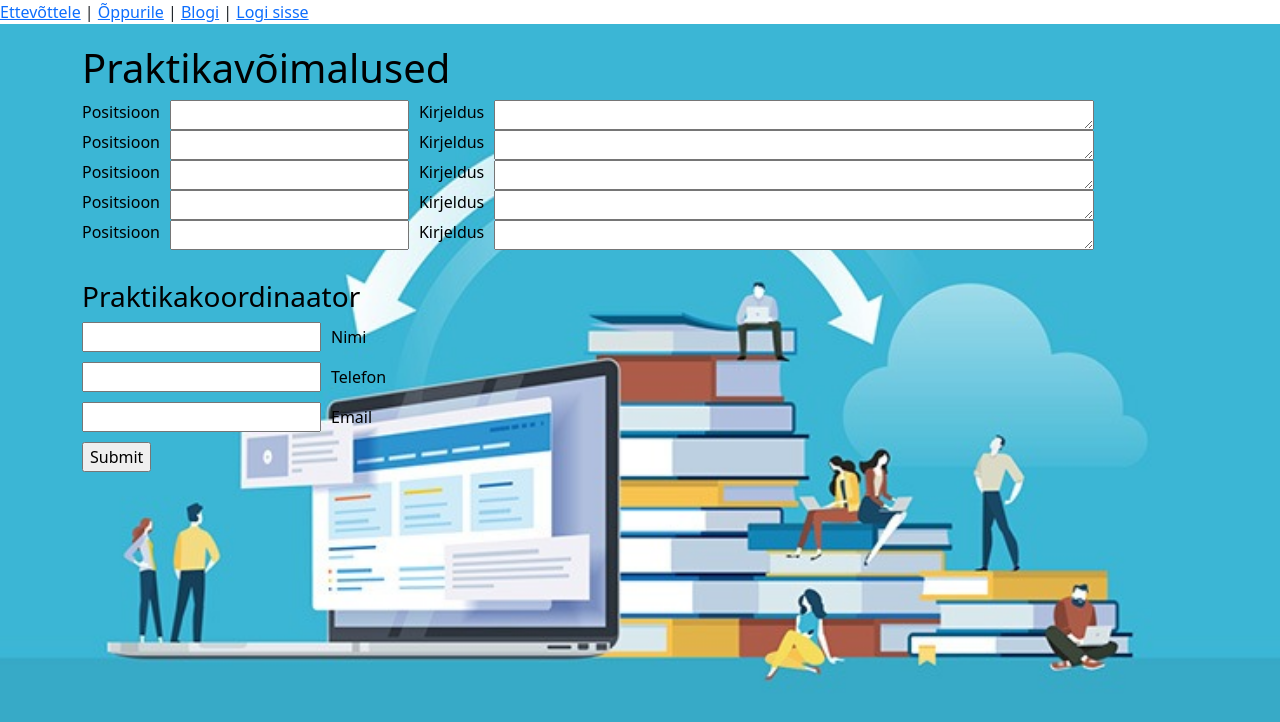
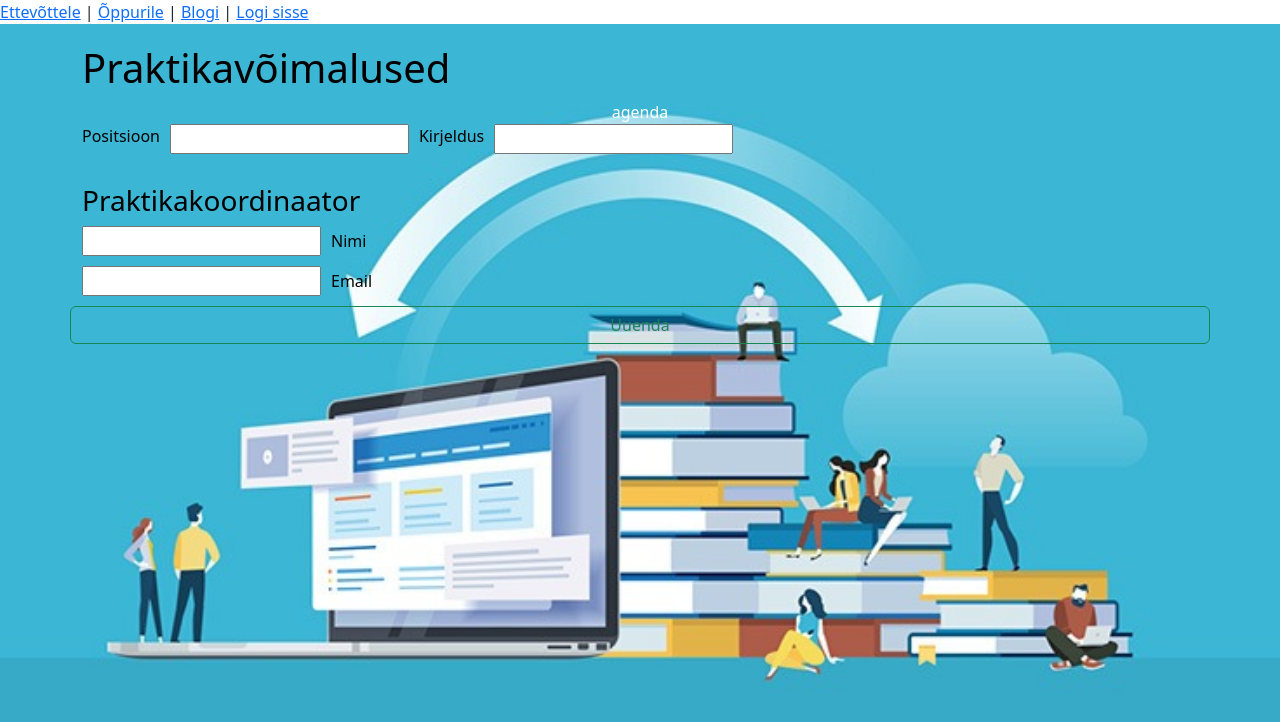
Before and after one commit to SiimSilland/lend36front, a Vue app: page /company/internship in a window 1280 px wide. Shown: the top 722 px of the page. Built offline with nearby package versions, Linux system fonts and the light colour scheme.

Commit message:
Company register view

```diff
--- /dev/null
+++ b/src/services/CompanyService.js
@@ -0,0 +1,13 @@
+import axios from "axios";
+export default {
+
+    sendPostNewCompanyRequest(newCompany) {
+        return axios.post('/company/register', newCompany);
+    },
+    sendPostNewInternshipRequest(internshipDto) {
+        return axios.post('/company/internship', internshipDto);
+    },
+    sendPutNewCompanyProfileRequest(companyProfile) {
+        return axios.put('/company/profile/update', companyProfile);
+    }
+}
--- a/src/services/UserService.js
+++ b/src/services/UserService.js
@@ -6,11 +6,4 @@ export default {
         return axios.post('/user', newStudent);
     },
 
-    sendPostNewCompanyRequest(newCompany) {
-        return axios.post('/company/register', newCompany);
-    },
-    sendPostNewCompanyProfileRequest(companyDto)  {
-        return axios.put('/company/profile/update', companyDto);
-
-    },
-}
+};
--- a/src/views/CompanyInternshipView.vue
+++ b/src/views/CompanyInternshipView.vue
@@ -6,67 +6,29 @@
           <div class="row justify-content-center">
             <h1 class="title">Praktikavõimalused</h1>
 
-            <form action="/action_page.php" style="display: flex; align-items: flex-start; gap: 10px;">
-              <label for="position">Positsioon </label>
-              <input type="text" id="position" name="position" style="vertical-align: top;">
-
+            agenda
+            <form style="display: flex; align-items: flex-start; gap: 10px;">
+              <label for="position">Positsioon</label>
+              <input v-model="newInternship.title" type="text" style="vertical-align: top;" />
               <label for="description">Kirjeldus</label>
-              <textarea id="description" name="description" class="long-input" style="vertical-align: top;"></textarea>
+              <input v-model="newInternship.description" type="text" style="vertical-align: top;" />
             </form>
-
-            <form action="/action_page.php" style="display: flex; align-items: flex-start; gap: 10px;">
-              <label for="position">Positsioon </label>
-              <input type="text" id="position" name="position" style="vertical-align: top;">
-
-              <label for="description">Kirjeldus</label>
-              <textarea id="description" name="description" class="long-input" style="vertical-align: top;"></textarea>
-            </form>
-            <form action="/action_page.php" style="display: flex; align-items: flex-start; gap: 10px;">
-              <label for="position">Positsioon </label>
-              <input type="text" id="position" name="position" style="vertical-align: top;">
-
-              <label for="description">Kirjeldus</label>
-              <textarea id="description" name="description" class="long-input" style="vertical-align: top;"></textarea>
-            </form>
-            <form action="/action_page.php" style="display: flex; align-items: flex-start; gap: 10px;">
-              <label for="position">Positsioon </label>
-              <input type="text" id="position" name="position" style="vertical-align: top;">
-
-              <label for="description">Kirjeldus</label>
-              <textarea id="description" name="description" class="long-input" style="vertical-align: top;"></textarea>
-            </form>
-            <form action="/action_page.php" style="display: flex; align-items: flex-start; gap: 10px;">
-              <label for="position">Positsioon </label>
-              <input type="text" id="position" name="position" style="vertical-align: top;">
-
-              <label for="description">Kirjeldus</label>
-              <textarea id="description" name="description" class="long-input" style="vertical-align: top;"></textarea>
-            </form>
-
-
 
             <div class="spacer"></div>
 
             <h3 class="title">Praktikakoordinaator</h3>
 
-            <form action="/action_page.php">
             <div class="form-group">
-                <input type="text" id="name" name="name">
+              <input v-model="newInternship.name" id="name" name="name" />
               <label for="name">Nimi</label>
             </div>
 
             <div class="form-group">
-                <input type="text" id="phone" name="phone">
-                <label for="phone">Telefon</label>
-              </div>
-
-              <div class="form-group">
-                <input type="text" id="email" name="email">
+              <input v-model="newInternship.email" id="email" name="email" />
               <label for="email">Email</label>
             </div>
 
-              <input type="submit" value="Submit">
-            </form>
+            <button @click.prevent="addNewInternship" class="btn btn-outline-success">Uuenda</button>
           </div>
         </div>
       </div>
@@ -75,14 +37,35 @@
 </template>
 
 <script>
+import UserService from "@/services/UserService";
+import NavigationService from "@/services/NavigationService";
+import CompanyService from "@/services/CompanyService";
+
 export default {
-  name: "CompanyInternshipView"
+  name: "CompanyInternshipView",
+  data() {
+    return {
+      newInternship: {
+        title: '',
+        description: '',
+        name: '',
+        email: ''
       }
+    };
+  },
+  methods: {
+    addNewInternship() {
+      CompanyService.sendPostNewInternshipRequest(this.newInternship)
+          .then(() => NavigationService.navigateToLoginView())
+
+    }
+  }
+};
 </script>
 
 <style scoped>
 .background {
-  background-image: url('@/assets/img.png');
+  background-image: url("@/assets/img.png");
   background-size: cover;
   background-position: center;
   height: 100vh;
@@ -101,18 +84,9 @@ label {
   color: black;
 }
 
-input, textarea {
+input,
+textarea {
   color: black;
-}
-
-.short-input {
-  width: 150px;
-  height: 60px; /* Allow multiline input */
-}
-
-.long-input {
-  width: 600px;
-  height: 30px; /* Allow multiline input */
 }
 
 .form-group {
@@ -122,7 +96,6 @@ input, textarea {
   margin-bottom: 10px;
 }
 
-/* Added space before "Praktikakoordinaator" */
 .spacer {
   margin-top: 30px;
 }
--- a/src/views/CompanyLanding.vue
+++ b/src/views/CompanyLanding.vue
@@ -67,11 +67,7 @@
           </div>
         </div>
 
-        <div class="row">
-          <div class="col text-box">
-            <h4 class="title">Viimased blogipostitused ja portfolio uuendused</h4>
-          </div>
-        </div>
+
       </div>
     </div>
   </div>
--- a/src/views/CompanyProfileView.vue
+++ b/src/views/CompanyProfileView.vue
@@ -68,6 +68,7 @@
 <script>
 import UserService from "@/services/UserService";
 import NavigationService from "@/services/NavigationService";
+import CompanyService from "@/services/CompanyService";
 
 
 export default {
@@ -88,7 +89,7 @@ export default {
   },
   methods: {
     addNewCompanyProfile() {
-      UserService.sendPostNewCompanyProfileRequest(this.newCompany)
+      CompanyService.sendPutNewCompanyProfileRequest(this.newCompany)
           .then(() => NavigationService.navigateToLoginView())
           .catch(error => console.error("Error updating company profile:", error));
     }
--- a/src/views/CompanyRegisterView.vue
+++ b/src/views/CompanyRegisterView.vue
@@ -49,6 +49,7 @@
 import AlertDanger from "@/components/alert/AlertDanger.vue";
 import UserService from "@/services/UserService";
 import NavigationService from "@/services/NavigationService";
+import CompanyService from "@/services/CompanyService";
 
 export default {
   name: "CompanyRegisterView",
@@ -75,7 +76,7 @@ export default {
       if (this.passwordNoMatch()) {
         this.errorMessage = "Paroolid ei kattu"
       } else {
-        UserService.sendPostNewCompanyRequest(this.newCompany)
+        CompanyService.sendPostNewCompanyRequest(this.newCompany)
             .then(() => NavigationService.navigateToLoginView())
 
       }
```
Lines whose indentation alone changed are shown as unchanged.
